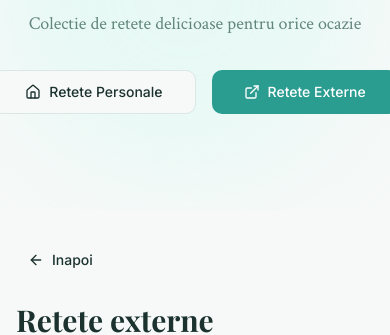
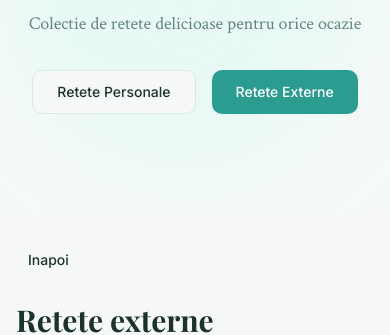
Before and after one commit to adrianmaciuc/retete-martioli-frontend, a React (Vite) app: page /external-recipes in a window 390 px wide. Shown: the part 465-800 px from the top of the page. Built offline with nearby package versions, Linux system fonts and the light colour scheme; no server answers; the HTML template or start-up script is replaced by a standard one; a web font is replaced by a local one.

Commit message:
fix buttons

```diff
--- a/src/components/ui/variants/buttonVariants.ts
+++ b/src/components/ui/variants/buttonVariants.ts
@@ -1,7 +1,9 @@
 import { cva } from "class-variance-authority";
 
 export const buttonVariants = cva(
-  "inline-flex items-center justify-center gap-2 whitespace-nowrap rounded-md text-sm font-medium ring-offset-background transition-colors focus-visible:outline-none focus-visible:ring-2 focus-visible:ring-ring focus-visible:ring-offset-2 disabled:pointer-events-none disabled:opacity-50 [&_svg]:pointer-events-none [&_svg]:size-4 [&_svg]:shrink-0",
+  // allow buttons to wrap on very small screens and constrain width so they don't overflow
+  // hide svg icons on very small screens to avoid button overflow; show them at `sm` and above
+  "inline-flex items-center justify-center gap-2 rounded-md text-sm font-medium ring-offset-background transition-colors focus-visible:outline-none focus-visible:ring-2 focus-visible:ring-ring focus-visible:ring-offset-2 disabled:pointer-events-none disabled:opacity-50 [&_svg]:pointer-events-none [&_svg]:size-4 [&_svg]:shrink-0 max-w-full min-w-0 [&_svg]:hidden sm:[&_svg]:inline-block",
   {
     variants: {
       variant: {
@@ -18,8 +20,10 @@ export const buttonVariants = cva(
       size: {
         default: "h-10 px-4 py-2",
         sm: "h-9 rounded-md px-3",
-        lg: "h-11 rounded-md px-8",
-        icon: "h-10 w-10",
+        // reduce horizontal padding on very small screens so large labels don't overflow
+        lg: "h-11 rounded-md px-6 sm:px-8",
+        // icon buttons should always show their svg
+        icon: "h-10 w-10 [&_svg]:inline-block",
       },
     },
     defaultVariants: {
```
